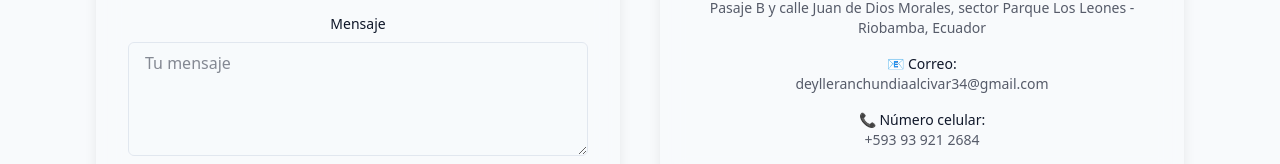
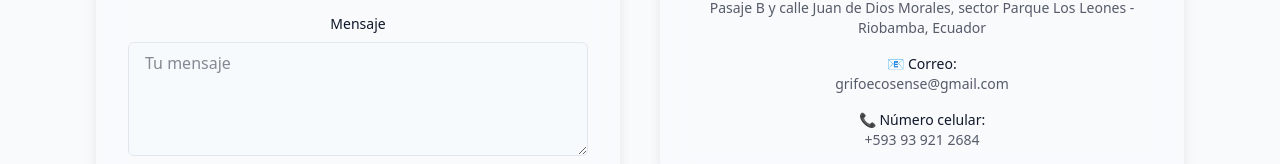
Before and after one commit to deylleranchundiaalcivar34-stack/eco-sense, a React (Vite) app: page / in a window 1280 px wide. Shown: the part 3666-3830 px from the top of the page. Built offline with nearby package versions, Linux system fonts and the light colour scheme.

Commit message:
Modificacion de gmnail de la empresa

```diff
--- a/src/components/sections/ContactSection.jsx
+++ b/src/components/sections/ContactSection.jsx
@@ -82,7 +82,7 @@ const ContactSection = () => {
 
               <div>
                 <span className="font-medium text-foreground">📧 Correo:</span>
-                <p className="text-foreground/70">deylleranchundiaalcivar34@gmail.com</p>
+                <p className="text-foreground/70">grifoecosense@gmail.com</p>
               </div>
 
               <div>
```
